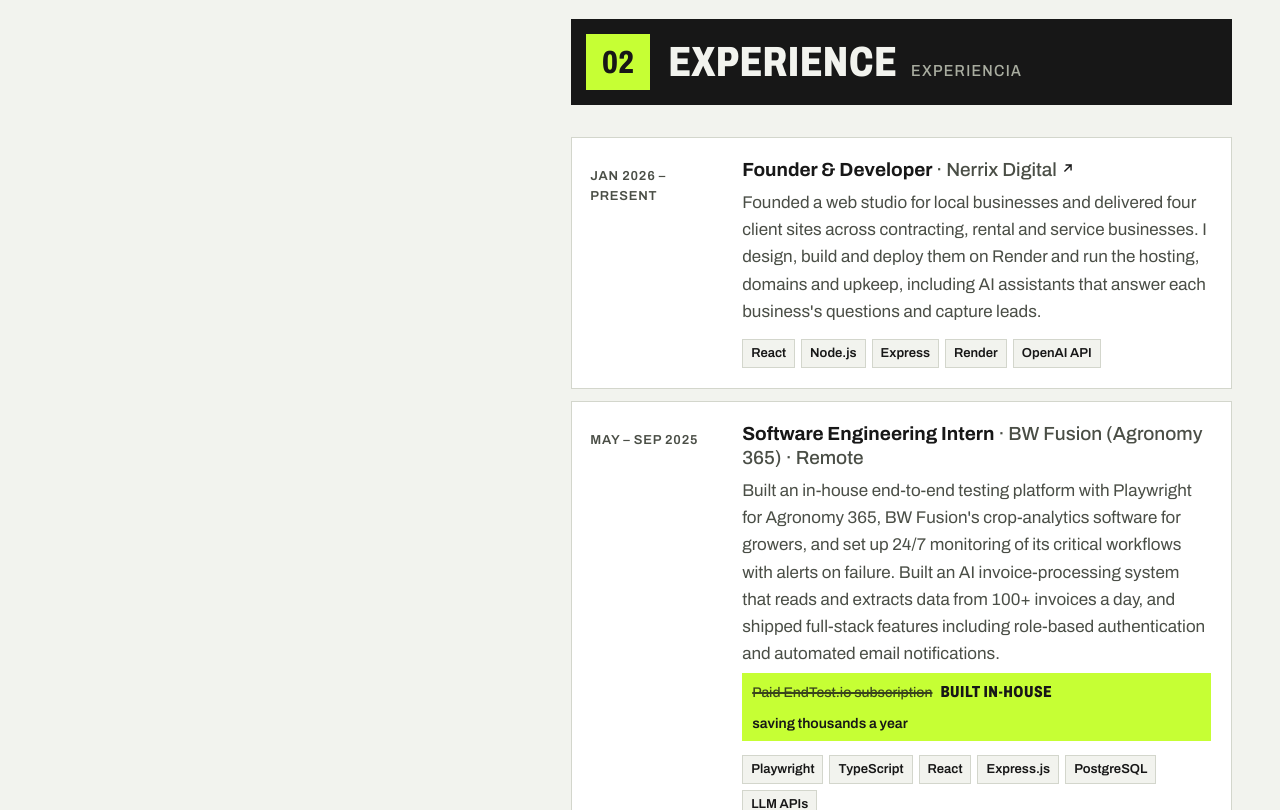
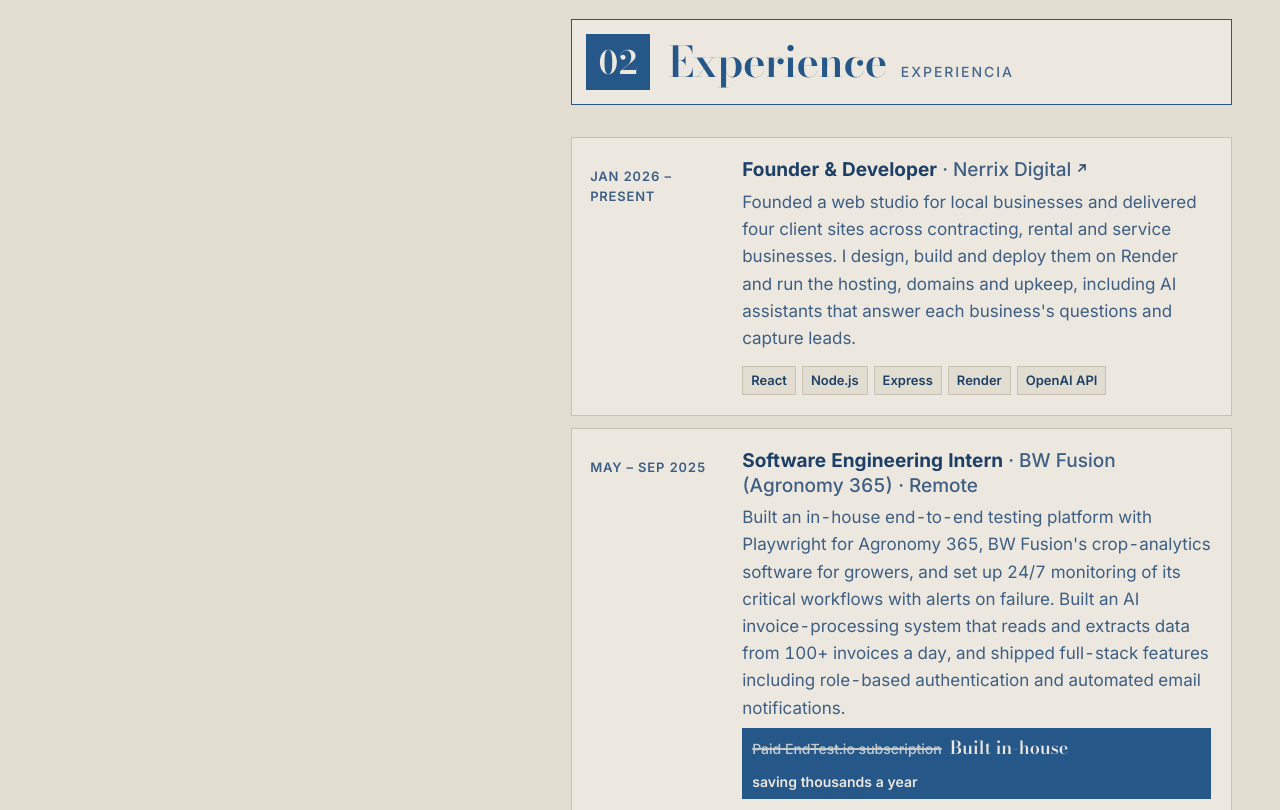
Before and after one commit to saalderete/SamuelAlderete, a plain HTML site: page index.html in a window 1280 px wide. Shown: the part 779-1589 px from the top of the page. Drawn offline with Linux system fonts and the light colour scheme.

Commit message:
Restyle in Haven Blue with Bodoni Moda and Inter
Swap Carbon + Lime and Archivo for the Haven palette from the Nerrix
design library: one blue (#265789) on linen (#e2ddd1), with a navy dark
mode. Headings, signs, numbers and prices are set in Bodoni Moda; all
other text in Inter. Both fonts are self-hosted (SIL OFL).

- Tokens renamed from --lime to --accent; muted-on-accent is a token
- Inactive aisle signs are linen panels with a blue rule; the current
  one inverts to solid blue
- New favicon and social preview image; DESIGN.md rewritten to match

Co-Authored-By: Claude Opus 5.5 <noreply@anthropic.com>
Claude-Session: https://claude.ai/code/session_01YWW3PqMEog6ftnu1Qx2qFi

```diff
--- a/index.html
+++ b/index.html
@@ -12,9 +12,9 @@
 <meta property="og:image:height" content="630">
 <meta property="og:url" content="https://saalderete.github.io/SamuelAlderete/">
 <meta name="twitter:card" content="summary_large_image">
-<meta name="theme-color" media="(prefers-color-scheme: light)" content="#f2f3ee">
-<meta name="theme-color" media="(prefers-color-scheme: dark)" content="#121311">
-<link rel="preload" href="assets/fonts/archivo-latin.woff2" as="font" type="font/woff2" crossorigin>
+<meta name="theme-color" media="(prefers-color-scheme: light)" content="#e2ddd1">
+<meta name="theme-color" media="(prefers-color-scheme: dark)" content="#0f1724">
+<link rel="preload" href="assets/fonts/bodoni-moda-latin.woff2" as="font" type="font/woff2" crossorigin>
 <link rel="stylesheet" href="styles.css">
 <link rel="icon" href="assets/favicon.svg" type="image/svg+xml">
 </head>
--- a/styles.css
+++ b/styles.css
@@ -1,32 +1,41 @@
 /* Samuel Alderete · portfolio. The page is a well-run bilingual aisle:
    a pinned directory, an overhead sign per aisle, shelf tags, price labels. */
 
-/* Archivo (SIL OFL 1.1), latin subset, self-hosted: width 62–125%, weight 400–800 */
+/* Bodoni Moda (display) and Inter (text), both SIL OFL 1.1, latin subsets, self-hosted */
 @font-face {
-  font-family: "Archivo";
-  src: url("assets/fonts/archivo-latin.woff2") format("woff2");
+  font-family: "Bodoni Moda";
+  src: url("assets/fonts/bodoni-moda-latin.woff2") format("woff2");
+  font-weight: 400 900;
+  font-style: normal;
+  font-display: swap;
+}
+@font-face {
+  font-family: "Inter";
+  src: url("assets/fonts/inter-latin.woff2") format("woff2");
   font-weight: 400 800;
-  font-stretch: 62% 125%;
   font-style: normal;
   font-display: swap;
 }
 
 :root {
-  --ground: #f2f3ee;
-  --shelf: #ffffff;
-  --ink: #171717;
-  --muted: #4a4e46;
-  --rule: #d3d6cc;
-  --rule-strong: #171717;
-  --lime: #c6ff34;
-  --lime-ink: #171717;
-  --sign: #171717;
-  --sign-ink: #f2f3ee;
-  --sign-muted: #a9ada0;
-  --shadow: 0 6px 16px -6px rgba(23, 23, 23, 0.28), 0 1px 2px rgba(23, 23, 23, 0.12);
+  /* Haven: one blue on linen */
+  --ground: #e2ddd1;
+  --shelf: #ece8df;
+  --ink: #1e3f66;
+  --muted: #3e5e83;
+  --rule: #c9c2b2;
+  --rule-strong: #265789;
+  --accent: #265789;
+  --accent-ink: #ece8df;
+  --accent-muted: #c9d6e6;
+  --sign: #ece8df;
+  --sign-ink: #265789;
+  --sign-muted: #456690;
+  --sign-border: #265789;
+  --shadow: 0 6px 16px -6px rgba(30, 63, 102, 0.30), 0 1px 2px rgba(30, 63, 102, 0.14);
 
-  --sans: "Archivo", ui-sans-serif, system-ui, -apple-system, "Segoe UI", sans-serif;
-  --mono: "Archivo", ui-sans-serif, system-ui, sans-serif;
+  --sans: "Inter", ui-sans-serif, system-ui, -apple-system, "Segoe UI", sans-serif;
+  --display: "Bodoni Moda", "Didot", "Bodoni 72", Georgia, serif;
   --gutter: clamp(16px, 4vw, 48px);
   --ease-out: cubic-bezier(0.23, 1, 0.32, 1);
 
@@ -42,15 +51,19 @@
 
 @media (prefers-color-scheme: dark) {
   :root {
-    --ground: #121311;
-    --shelf: #1b1d19;
-    --ink: #eef0e8;
-    --muted: #b0b4a8;
-    --rule: #2e312b;
-    --rule-strong: #eef0e8;
-    --sign: #30332b;
-    --sign-ink: #eef0e8;
-    --sign-muted: #9da196;
+    --ground: #0f1724;
+    --shelf: #162133;
+    --ink: #e2ddd1;
+    --muted: #aab4c3;
+    --rule: #2a3a52;
+    --rule-strong: #e2ddd1;
+    --accent: #8fb1da;
+    --accent-ink: #0f1724;
+    --accent-muted: #1e3f66;
+    --sign: #162133;
+    --sign-ink: #e2ddd1;
+    --sign-muted: #a3b4ca;
+    --sign-border: #3d5a80;
     --shadow: 0 8px 18px -8px rgba(0, 0, 0, 0.7), 0 1px 2px rgba(0, 0, 0, 0.5);
     color-scheme: dark;
   }
@@ -67,16 +80,15 @@ body {
   font-variant-numeric: tabular-nums;
   text-rendering: optimizeLegibility;
 }
-::selection { background: var(--lime); color: var(--lime-ink); }
+::selection { background: var(--accent); color: var(--accent-ink); }
 img { display: block; max-width: 100%; height: auto; }
 a { color: inherit; text-decoration-thickness: 1px; text-underline-offset: 0.22em; }
-:focus-visible { outline: 2px solid var(--ink); outline-offset: 3px; box-shadow: 0 0 0 5px var(--lime); border-radius: 2px; }
+:focus-visible { outline: 2px solid var(--ink); outline-offset: 3px; box-shadow: 0 0 0 5px var(--accent); border-radius: 2px; }
 html { scrollbar-color: var(--muted) var(--ground); }
 .vh { position: absolute; width: 1px; height: 1px; overflow: hidden; clip: rect(0 0 0 0); white-space: nowrap; }
-.skip { position: absolute; left: 12px; top: -60px; z-index: 20; background: var(--lime); color: var(--lime-ink); padding: 10px 14px; font-weight: 700; text-decoration: none; }
+.skip { position: absolute; left: 12px; top: -60px; z-index: 20; background: var(--accent); color: var(--accent-ink); padding: 10px 14px; font-weight: 700; text-decoration: none; }
 .skip:focus { top: 12px; }
 .icon { width: 18px; height: 18px; flex: none; }
-.cond { font-stretch: 75%; }
 
 /* ---------- layout ---------- */
 .store {
@@ -100,12 +112,11 @@ html { scrollbar-color: var(--muted) var(--ground); }
 
 .name {
   margin: 0;
+  font-family: var(--display);
   font-size: var(--t-name);
-  font-weight: 800;
-  font-stretch: 75%;
-  line-height: 0.92;
-  letter-spacing: -0.02em;
-  text-transform: uppercase;
+  font-weight: 600;
+  line-height: 0.95;
+  letter-spacing: -0.015em;
 }
 .role { margin: 14px 0 0; font-size: var(--t-lead); font-weight: 600; }
 .line { margin: 10px 0 0; max-width: 34ch; color: var(--muted); }
@@ -120,16 +131,16 @@ html { scrollbar-color: var(--muted) var(--ground); }
 .aisle-no {
   display: grid; place-items: center; width: 44px; height: 36px;
   border: 1px solid var(--rule-strong); color: var(--ink);
-  font-weight: 800; font-stretch: 75%; font-size: 1.125rem; letter-spacing: 0.02em;
+  font-family: var(--display); font-weight: 600; font-size: 1.125rem;
   transition: background-color 200ms var(--ease-out), color 200ms var(--ease-out);
 }
 .aisle-label { display: flex; flex-direction: column; line-height: 1.2; }
-.aisle-label b { font-weight: 700; font-stretch: 75%; text-transform: uppercase; font-size: 1.125rem; letter-spacing: 0.03em; color: var(--ink); }
+.aisle-label b { font-family: var(--display); font-weight: 600; font-size: 1.1875rem; color: var(--ink); }
 .aisle-label span { font-size: var(--t-tiny); }
-.aisles a[aria-current="true"] .aisle-no { background: var(--lime); color: var(--lime-ink); border-color: var(--lime); }
+.aisles a[aria-current="true"] .aisle-no { background: var(--accent); color: var(--accent-ink); border-color: var(--accent); }
 @media (hover: hover) and (pointer: fine) {
   .aisles a:hover .aisle-no { background: var(--ink); color: var(--ground); }
-  .aisles a[aria-current="true"]:hover .aisle-no { background: var(--lime); color: var(--lime-ink); }
+  .aisles a[aria-current="true"]:hover .aisle-no { background: var(--accent); color: var(--accent-ink); }
 }
 
 .links { margin-top: auto; padding-top: 28px; display: flex; flex-wrap: wrap; gap: 8px; }
@@ -140,7 +151,7 @@ html { scrollbar-color: var(--muted) var(--ground); }
   font-size: var(--t-small); font-weight: 600;
   transition: transform 160ms var(--ease-out), background-color 160ms var(--ease-out);
 }
-.links a.primary { background: var(--lime); border-color: var(--lime); color: var(--lime-ink); }
+.links a.primary { background: var(--accent); border-color: var(--accent); color: var(--accent-ink); }
 .links a:active { transform: scale(0.97); }
 @media (hover: hover) and (pointer: fine) {
   .links a:not(.primary):hover { background: var(--ink); color: var(--ground); }
@@ -153,7 +164,7 @@ html { scrollbar-color: var(--muted) var(--ground); }
 
 /* the overhead aisle sign */
 .sign {
-  border: 1px solid transparent;
+  border: 1px solid var(--sign-border);
   display: grid; grid-template-columns: auto 1fr; align-items: center; gap: 18px;
   margin: 0 0 32px; padding: 14px 18px 14px 14px;
   background: var(--sign); color: var(--sign-ink);
@@ -161,16 +172,16 @@ html { scrollbar-color: var(--muted) var(--ground); }
 }
 .sign-no {
   display: grid; place-items: center; min-width: 64px; height: 56px; padding: 0 8px;
-  background: var(--lime); color: var(--lime-ink);
-  font-weight: 800; font-stretch: 75%; font-size: 2rem; letter-spacing: 0.01em;
+  background: var(--accent); color: var(--accent-ink);
+  font-family: var(--display); font-weight: 600; font-size: 2rem;
   transition: background-color 240ms var(--ease-out), color 240ms var(--ease-out);
 }
 .sign h2, .sign-h { margin: 0; font-size: var(--t-sign); line-height: 1; display: flex; flex-wrap: wrap; align-items: baseline; column-gap: 14px; row-gap: 4px; }
-.sign h2 b, .sign-h b { font-size: var(--t-sign); font-weight: 800; font-stretch: 75%; text-transform: uppercase; letter-spacing: 0.01em; }
-.sign h2 span, .sign-h span { font-size: 1rem; font-weight: 500; font-stretch: 87.5%; text-transform: uppercase; letter-spacing: 0.08em; color: var(--sign-muted); transition: color 240ms var(--ease-out); }
-.aisle.is-here .sign { background: var(--lime); color: var(--lime-ink); }
-.aisle.is-here .sign-no { background: var(--sign); color: var(--lime); }
-.aisle.is-here .sign h2 span { color: #3c4a12; }
+.sign h2 b, .sign-h b { font-family: var(--display); font-size: var(--t-sign); font-weight: 600; letter-spacing: -0.01em; }
+.sign h2 span, .sign-h span { font-size: 0.875rem; font-weight: 500; text-transform: uppercase; letter-spacing: 0.14em; color: var(--sign-muted); transition: color 240ms var(--ease-out); }
+.aisle.is-here .sign { background: var(--accent); color: var(--accent-ink); }
+.aisle.is-here .sign-no { background: var(--sign); color: var(--accent); }
+.aisle.is-here .sign h2 span { color: var(--accent-muted); }
 .aisle.lit .sign { animation: flicker 300ms steps(1, end) 1; }
 @keyframes flicker { 0% { opacity: 1; } 18% { opacity: 0.55; } 30% { opacity: 1; } 52% { opacity: 0.8; } 64% { opacity: 1; } }
 @media (prefers-reduced-motion: reduce) { .aisle.lit .sign { animation: none; } .sign, .sign-no { transition: none; } }
@@ -194,8 +205,8 @@ html { scrollbar-color: var(--muted) var(--ground); }
 .channel li + li { border-left: 1px solid var(--rule); }
 .price {
   display: inline-block; margin: -1px 0 10px; padding: 4px 8px 2px;
-  background: var(--lime); color: var(--lime-ink);
-  font-weight: 800; font-stretch: 75%; font-size: clamp(1.75rem, 1.3rem + 1.4vw, 2.5rem); line-height: 1.05;
+  background: var(--accent); color: var(--accent-ink);
+  font-family: var(--display); font-weight: 600; font-size: clamp(1.75rem, 1.3rem + 1.4vw, 2.5rem); line-height: 1.05;
 }
 .channel p { margin: 0; font-size: var(--t-small); line-height: 1.4; color: var(--muted); }
 @media (max-width: 640px) {
@@ -228,13 +239,13 @@ a.tag:active { transform: translateY(0) scale(0.995); }
 .sku { margin: 14px 0 0; padding: 0; list-style: none; display: flex; flex-wrap: wrap; gap: 6px; }
 .sku li { font-size: var(--t-tiny); font-weight: 600; padding: 3px 8px; border: 1px solid var(--rule); color: var(--ink); background: var(--ground); }
 
-.tag p.was, .was { color: var(--lime-ink); }
-.was { display: inline-flex; flex-wrap: wrap; align-items: baseline; gap: 8px; margin: 14px 0 0; padding: 6px 10px; background: var(--lime); color: var(--lime-ink); font-size: var(--t-small); font-weight: 600; }
+.tag p.was, .was { color: var(--accent-ink); }
+.was { display: inline-flex; flex-wrap: wrap; align-items: baseline; gap: 8px; margin: 14px 0 0; padding: 6px 10px; background: var(--accent); color: var(--accent-ink); font-size: var(--t-small); font-weight: 600; }
 .was s { font-weight: 500; text-decoration-thickness: 2px; opacity: 0.8; }
-.was b { font-weight: 800; font-stretch: 75%; text-transform: uppercase; letter-spacing: 0.03em; font-size: 1rem; }
+.was b { font-family: var(--display); font-weight: 600; font-size: 1.125rem; }
 
-.more-link { display: inline-flex; align-items: center; gap: 6px; margin-top: 22px; font-weight: 700; text-decoration: none; border-bottom: 2px solid var(--lime); padding-bottom: 2px; }
-@media (hover: hover) and (pointer: fine) { .more-link:hover { background: var(--lime); color: var(--lime-ink); } }
+.more-link { display: inline-flex; align-items: center; gap: 6px; margin-top: 22px; font-weight: 700; text-decoration: none; border-bottom: 2px solid var(--accent); padding-bottom: 2px; }
+@media (hover: hover) and (pointer: fine) { .more-link:hover { background: var(--accent); color: var(--accent-ink); } }
 
 /* ---------- products (projects) ---------- */
 .products { margin: 0; padding: 0; list-style: none; display: grid; gap: 14px; }
@@ -270,7 +281,7 @@ a.product:active { transform: scale(0.995); }
 .bin span { color: var(--muted); font-size: var(--t-small); }
 .bin em { font-style: normal; font-size: var(--t-tiny); font-weight: 600; color: var(--muted); text-transform: uppercase; letter-spacing: 0.06em; grid-column: 2; grid-row: 1; }
 @media (hover: hover) and (pointer: fine) { .bin a:hover { background: var(--shelf); } .bin a:hover b { text-decoration: underline; text-underline-offset: 0.2em; } }
-.bin-h { margin: 44px 0 0; font-size: 1.125rem; font-weight: 800; font-stretch: 75%; text-transform: uppercase; letter-spacing: 0.04em; }
+.bin-h { margin: 44px 0 0; font-family: var(--display); font-size: 1.5rem; font-weight: 600; }
 
 /* ---------- writing ---------- */
 .notes { margin: 0; padding: 0; list-style: none; display: grid; gap: 12px; }
@@ -285,7 +296,7 @@ a.product:active { transform: scale(0.995); }
 .checkout p { max-width: 52ch; }
 .till { display: flex; flex-wrap: wrap; gap: 10px; margin-top: 22px; }
 .till a { display: inline-flex; align-items: center; gap: 10px; padding: 14px 18px; font-weight: 700; text-decoration: none; border: 1px solid var(--rule-strong); transition: transform 160ms var(--ease-out), background-color 160ms var(--ease-out); }
-.till a.primary { background: var(--lime); border-color: var(--lime); color: var(--lime-ink); }
+.till a.primary { background: var(--accent); border-color: var(--accent); color: var(--accent-ink); }
 .till a:active { transform: scale(0.97); }
 @media (hover: hover) and (pointer: fine) { .till a:not(.primary):hover { background: var(--ink); color: var(--ground); } }
 .receipt { margin-top: 64px; padding-top: 18px; border-top: 1px dashed var(--rule-strong); font-size: var(--t-tiny); color: var(--muted); display: flex; flex-wrap: wrap; justify-content: space-between; gap: 8px 24px; padding-bottom: 48px; }
@@ -295,9 +306,9 @@ a.product:active { transform: scale(0.995); }
 .article-top { display: flex; justify-content: space-between; align-items: center; gap: 16px; padding: 22px 0; border-bottom: 1px solid var(--rule); }
 .article-top a { font-weight: 700; text-decoration: none; display: inline-flex; gap: 8px; align-items: center; }
 .article .sign { margin-top: 40px; }
-.article h1 { font-size: clamp(2rem, 1.4rem + 2.4vw, 3rem); line-height: 1.05; font-weight: 800; font-stretch: 75%; text-transform: uppercase; letter-spacing: -0.005em; margin: 0 0 12px; text-wrap: balance; }
+.article h1 { font-size: clamp(2rem, 1.4rem + 2.4vw, 3rem); line-height: 1.08; font-family: var(--display); font-weight: 600; letter-spacing: -0.01em; margin: 0 0 12px; text-wrap: balance; }
 .meta { color: var(--muted); font-size: var(--t-small); margin: 0 0 36px; }
-.article h2 { font-size: 1.375rem; font-weight: 800; font-stretch: 87.5%; margin: 44px 0 12px; line-height: 1.25; }
+.article h2 { font-family: var(--display); font-size: 1.5rem; font-weight: 600; margin: 44px 0 12px; line-height: 1.25; }
 .article p, .article li { max-width: 68ch; }
 .article p { margin: 0 0 18px; }
 .article ul, .article ol { padding-left: 1.2em; margin: 0 0 18px; }
@@ -305,7 +316,7 @@ a.product:active { transform: scale(0.995); }
 .article code { font-family: ui-monospace, "SF Mono", Menlo, Consolas, monospace; font-size: 0.875em; background: var(--shelf); border: 1px solid var(--rule); padding: 1px 5px; }
 .article pre { margin: 0 0 22px; padding: 16px 18px; background: var(--sign); color: var(--sign-ink); overflow-x: auto; font: 400 0.875rem/1.6 ui-monospace, "SF Mono", Menlo, Consolas, monospace; }
 .article pre code { background: none; border: 0; padding: 0; font-size: inherit; color: inherit; }
-.article blockquote { margin: 0 0 22px; padding: 14px 18px; background: var(--lime); color: var(--lime-ink); font-weight: 600; }
+.article blockquote { margin: 0 0 22px; padding: 14px 18px; background: var(--accent); color: var(--accent-ink); font-weight: 600; }
 .article blockquote p { margin: 0; }
 .article .end { margin-top: 48px; padding-top: 18px; border-top: 1px dashed var(--rule-strong); color: var(--muted); font-size: var(--t-small); }
 .product h3 .at { font-weight: 500; color: var(--muted); }
@@ -316,12 +327,12 @@ a.product:active { transform: scale(0.995); }
 .article thead th { font-size: var(--t-tiny); text-transform: uppercase; letter-spacing: 0.06em; color: var(--muted); }
 .article tbody th { font-weight: 600; }
 .article td span { display: block; font-size: var(--t-tiny); color: var(--muted); }
-.article tr.sel th, .article tr.sel td { background: var(--lime); color: var(--lime-ink); }
-.article tr.sel td span { color: #3c4a12; }
+.article tr.sel th, .article tr.sel td { background: var(--accent); color: var(--accent-ink); }
+.article tr.sel td span { color: var(--accent-muted); }
 .article .end a, .article p a { font-weight: 600; }
 .article .sign { position: static; margin-left: 0; margin-right: 0; padding-left: 14px; }
 
-@media (prefers-color-scheme: dark) { .sign { border-color: #464a3f; } .aisle.is-here .sign { border-color: var(--lime); } }
+.aisle.is-here .sign { border-color: var(--accent); }
 
 /* short laptop screens: keep the whole directory reachable while pinned */
 @media (min-width: 1024px) and (max-height: 820px) {
@@ -344,7 +355,7 @@ a.product:active { transform: scale(0.995); }
 }
 
 /* keyboard gets the same lift as the pointer */
-a.tag:focus-visible, a.product:focus-visible, .notes a:focus-visible { transform: translateY(-3px); box-shadow: var(--shadow), 0 0 0 5px var(--lime); border-color: var(--rule-strong); }
+a.tag:focus-visible, a.product:focus-visible, .notes a:focus-visible { transform: translateY(-3px); box-shadow: var(--shadow), 0 0 0 5px var(--accent); border-color: var(--rule-strong); }
 .aisles a[aria-current="true"] .aisle-no { border-color: var(--rule-strong); }
 
 /* phones: the date sits under the title, never above it as a kicker */
```
Also changed, not shown: 404.html (+1 -1 lines), writing/mortgage-model.html (+3 -3 lines), writing/postgres-job-queue.html (+3 -3 lines), writing/tenant-isolation.html (+3 -3 lines), .impeccable/design.json, assets/favicon.svg, assets/fonts/archivo-latin.woff2 (deleted), assets/fonts/bodoni-moda-latin.woff2 (added), assets/fonts/inter-latin.woff2 (added), assets/og.png, 2 other files.
